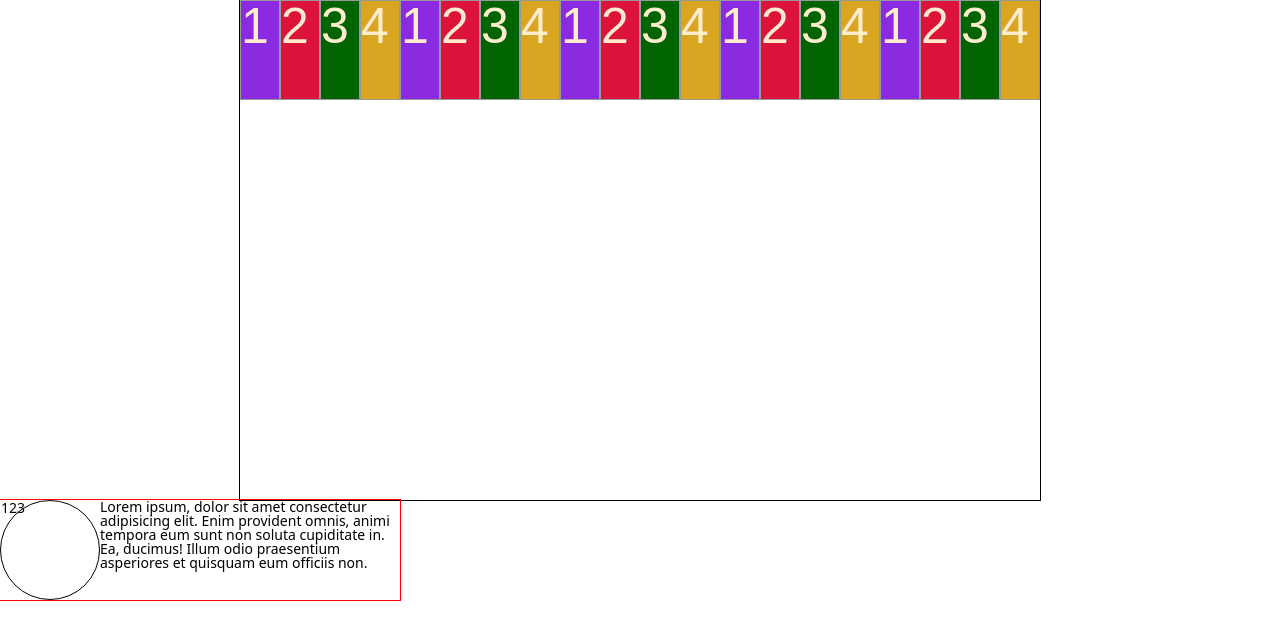
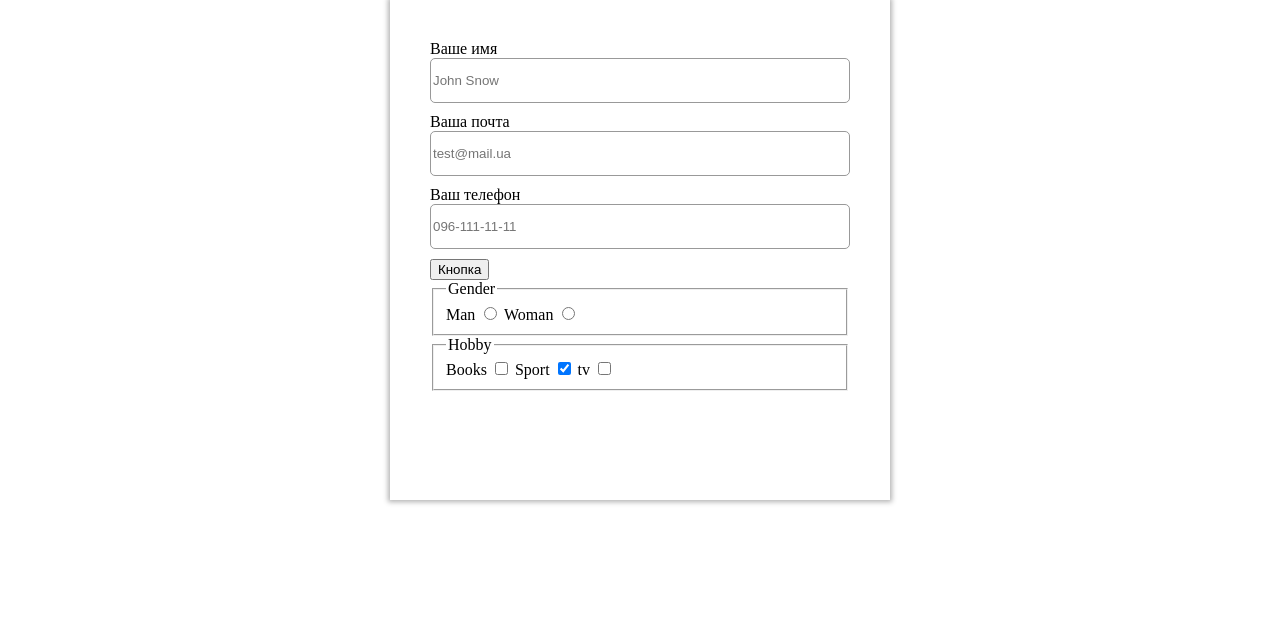
Before and after one commit to riko1212/bc-12-online, a plain HTML site: page index.html in a window 1280 px wide. Drawn offline with nearby package versions, Linux system fonts and the light colour scheme.

Commit message:
module-6-1

```diff
--- a/css/reset.css
+++ /dev/null
@@ -1,90 +0,0 @@
-* {
-    padding: 0;
-    margin: 0;
-    border: 0;
-}
-
-*,
-*:before,
-*:after {
-    box-sizing: border-box;
-}
-
-:focus,
-:active {
-    outline: none;
-}
-
-a:focus,
-a:active {
-    outline: none;
-}
-
-nav,
-footer,
-header,
-aside {
-    display: block;
-}
-
-html,
-body {
-    height: 100%;
-    width: 100%;
-    font-size: 100%;
-    line-height: 1;
-    font-size: 14px;
-    -ms-text-size-adjust: 100%;
-    -moz-text-size-adjust: 100%;
-    -webkit-text-size-adjust: 100%;
-}
-
-input,
-button,
-textarea {
-    font-family: inherit;
-}
-
-input::-ms-clear {
-    display: none;
-}
-button {
-    cursor: pointer;
-}
-button::-moz-focus-inner {
-    padding: 0;
-    border: 0;
-}
-a,
-a:visited,
-a:hover {
-    text-decoration: none;
-}
-ul,
-li {
-    list-style: none;
-}
-img {
-    vertical-align: top;
-}
-
-h1,
-h2,
-h3,
-h4,
-h5,
-h6 {
-    font-size: inherit;
-    font-weight: 400;
-}
-
-.visually-hidden {
-    position: absolute;
-    width: 1px;
-    height: 1px;
-    margin: -1px;
-    padding: 0;
-    overflow: hidden;
-    border: 0;
-    clip: rect(0 0 0 0);
-}
--- a/css/styles.css
+++ b/css/styles.css
@@ -109,3 +109,39 @@ ul {
 .my-item:last-child .my-link {
     color: blanchedalmond;
 } */
+* {
+    box-sizing: border-box;
+}
+
+body {
+    margin: 0;
+}
+
+p,
+h1,
+h2,
+h3 {
+    margin: 0;
+}
+
+ul {
+    margin: 0;
+    padding: 0;
+    list-style: none;
+}
+
+.contact-form {
+    width: 500px;
+    min-height: 500px;
+    margin: 0 auto;
+    padding: 40px;
+    box-shadow: 0 0 5px 2px rgba(0, 0, 0, 0.3);
+}
+
+.form-input {
+    width: 100%;
+    height: 45px;
+    border: 1px solid #999999;
+    border-radius: 5px;
+    margin-bottom: 10px;
+}
--- a/index.html
+++ b/index.html
@@ -4,109 +4,60 @@
         <meta charset="UTF-8" />
         <meta http-equiv="X-UA-Compatible" content="IE=edge" />
         <meta name="viewport" content="width=device-width, initial-scale=1.0" />
-        <title>Document</title>
-        <link
-            rel="stylesheet"
-            href="https://cdnjs.cloudflare.com/ajax/libs/modern-normalize/1.1.0/modern-normalize.min.css"
-            integrity="sha512-wpPYUAdjBVSE4KJnH1VR1HeZfpl1ub8YT/NKx4PuQ5NmX2tKuGu6U/JRp5y+Y8XG2tV+wKQpNHVUX03MfMFn9Q=="
-            crossorigin="anonymous"
-            referrerpolicy="no-referrer"
-        />
-        <link rel="stylesheet" href="./css/reset.css" />
+        <title>Form</title>
         <link rel="stylesheet" href="./css/styles.css" />
     </head>
     <body>
-        <ul class="wrap">
-            <li class="block first">1</li>
-            <li class="block second">2</li>
-            <li class="block third">3</li>
-            <li class="block fourth">4</li>
-            <li class="block first">1</li>
-            <li class="block second">2</li>
-            <li class="block third">3</li>
-            <li class="block fourth">4</li>
-            <li class="block first">1</li>
-            <li class="block second">2</li>
-            <li class="block third">3</li>
-            <li class="block fourth">4</li>
-            <li class="block first">1</li>
-            <li class="block second">2</li>
-            <li class="block third">3</li>
-            <li class="block fourth">4</li>
-            <li class="block first">1</li>
-            <li class="block second">2</li>
-            <li class="block third">3</li>
-            <li class="block fourth">4</li>
-        </ul>
-        <div class="wrapper">
-            <div class="circle">
-                <span>123</span>
-            </div>
-            <p class="text">
-                Lorem ipsum, dolor sit amet consectetur adipisicing elit. Enim
-                provident omnis, animi tempora eum sunt non soluta cupiditate
-                in. Ea, ducimus! Illum odio praesentium asperiores et quisquam
-                eum officiis non.
-            </p>
-        </div>
-        <!-- <p class="text">
-            Lorem ipsum dolor sit amet consectetur adipisicing elit. Vitae,
-            iusto?
-        </p>
-        <ul class="list my-list">
-            <li class="my-item">
-                <a class="link my-link" href=""
-                    >Lorem ipsum dolor sit amet consectetur adipisicing elit.
-                    Molestias, asperiores.</a
-                >
-            </li>
-            <li class="my-item">
-                <a class="link my-link" href=""
-                    >Lorem ipsum dolor sit amet consectetur adipisicing elit.
-                    Molestias, asperiores.</a
-                >
-            </li>
-            <li class="my-item">
-                <a class="link my-link" href=""
-                    >Lorem ipsum dolor sit amet consectetur adipisicing elit.
-                    Molestias, asperiores.</a
-                >
-            </li>
-            <li class="my-item">
-                <a class="link my-link" href=""
-                    >Lorem ipsum dolor sit amet consectetur adipisicing elit.
-                    Molestias, asperiores.</a
-                >
-            </li>
-            <li class="my-item">
-                <a class="link my-link" href=""
-                    >Lorem ipsum dolor sit amet consectetur adipisicing elit.
-                    Molestias, asperiores.</a
-                >
-            </li>
-            <li class="my-item">
-                <a class="link my-link" href=""
-                    >Lorem ipsum dolor sit amet consectetur adipisicing elit.
-                    Molestias, asperiores.</a
-                >
-            </li>
-            <li class="my-item">
-                <a class="link my-link" href=""
-                    >Lorem ipsum dolor sit amet consectetur adipisicing elit.
-                    Molestias, asperiores.</a
-                >
-            </li>
-            <li class="my-item">
-                <a class="link my-link" href=""
-                    >Lorem ipsum dolor sit amet consectetur adipisicing elit.
-                    Molestias, asperiores.</a
-                >
-            </li>
-        </ul>
+        <form class="contact-form">
+            <label for="user-name">Ваше имя</label>
+            <input
+                type="text"
+                name="user-name"
+                class="form-input"
+                required
+                placeholder="John Snow"
+                minlength="2"
+                id="user-name"
+            />
+            <label for="user-name">Ваша почта</label>
+            <input
+                type="email"
+                name="user-email"
+                class="form-input"
+                placeholder="test@mail.ua"
+            />
+            <label for="user-name">Ваш телефон</label>
+            <input
+                type="tel"
+                name="user-tel"
+                class="form-input"
+                required
+                placeholder="096-111-11-11"
+            />
+            <button type="submit">Кнопка</button>
+            <fieldset>
+                <legend>Gender</legend>
+                <label for="man">Man</label>
+                <input type="radio" name="gender" id="man" value="man" />
+                <label for="woman">Woman</label>
+                <input type="radio" name="gender" id="woman" value="woman" />
+            </fieldset>
 
-        <p>
-            Lorem ipsum dolor sit amet consectetur adipisicing elit. Tempore,
-            facilis.
-        </p> -->
+            <fieldset>
+                <legend>Hobby</legend>
+                <label for="books">Books</label>
+                <input type="checkbox" name="hobby" id="books" value="books" />
+                <label for="sport">Sport</label>
+                <input
+                    type="checkbox"
+                    name="hobby"
+                    id="sport"
+                    checked
+                    value="sport"
+                />
+                <label for="tv">tv</label>
+                <input type="checkbox" name="hobby" id="tv" value="tv" />
+            </fieldset>
+        </form>
     </body>
 </html>
```
